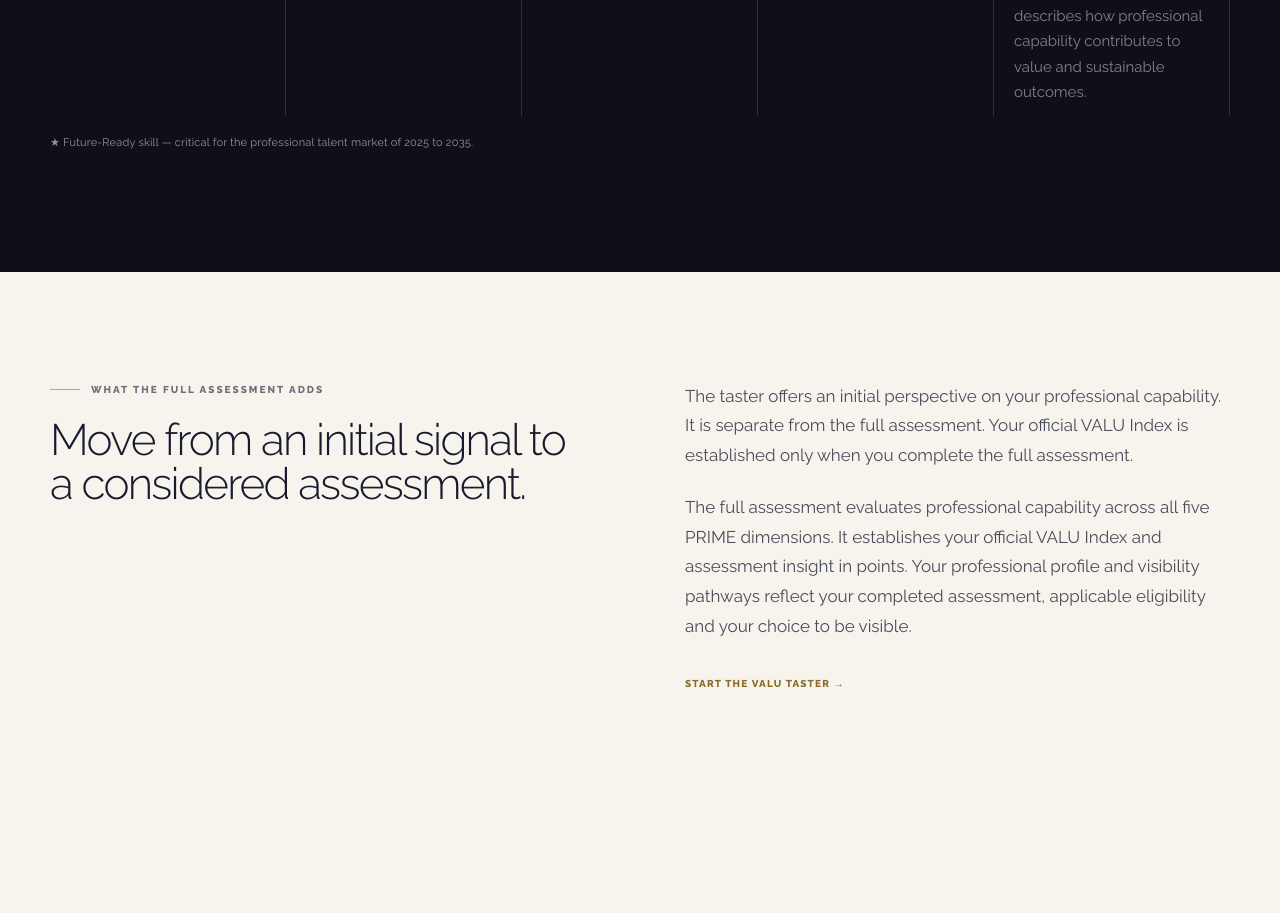
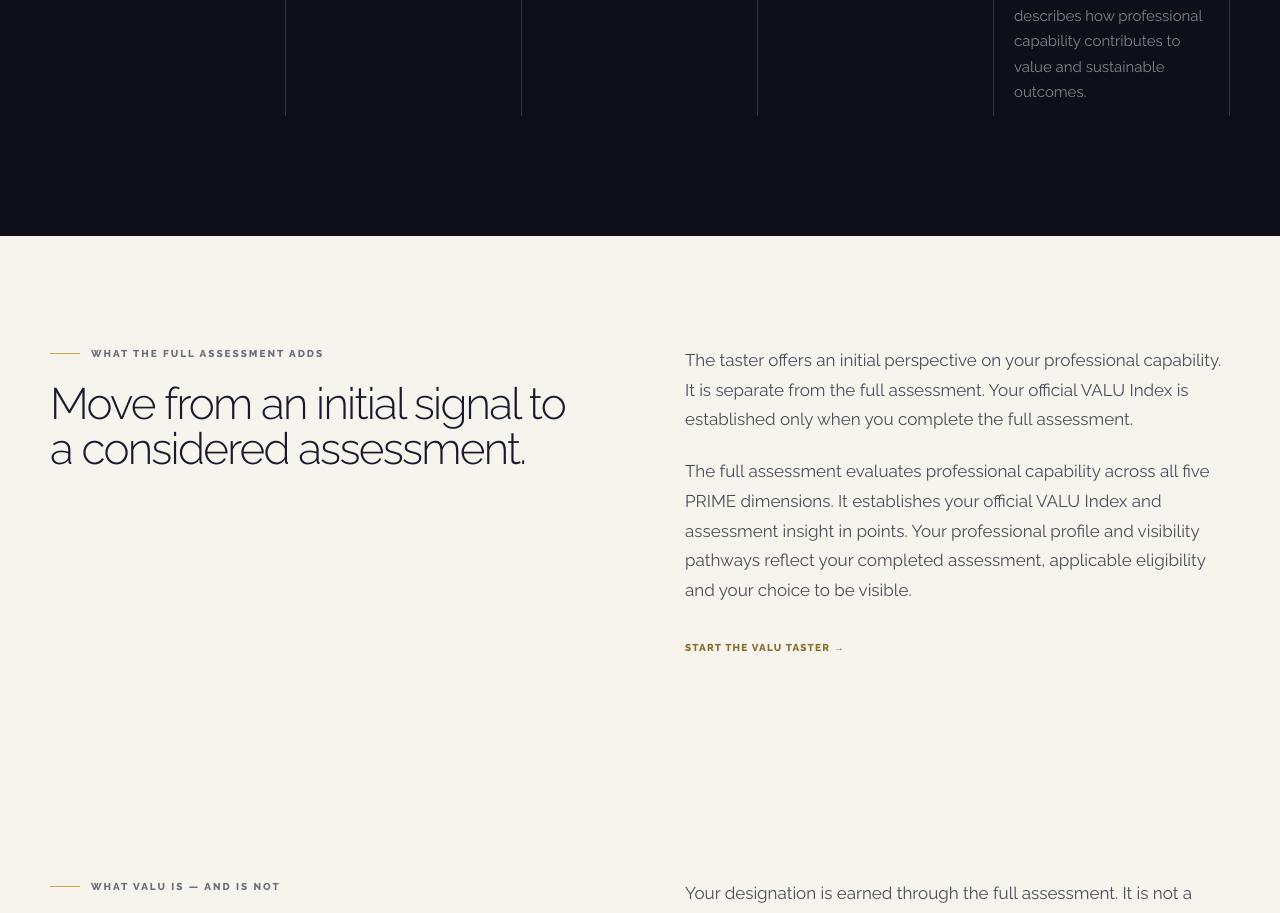
Before and after one commit to riverwayse-sudo/valoria-site, a Next.js app: page /valu in a window 1280 px wide. Shown: the part 2580-3493 px from the top of the page. Built offline with nearby package versions, Linux system fonts and the light colour scheme; no server answers.

Commit message:
Remove unsupported future-ready skill claim from public VALU page

```diff
--- a/src/app/valu/page.jsx
+++ b/src/app/valu/page.jsx
@@ -50,7 +50,6 @@ export default function ValuPage() {
         <div className="valu-wrap">
           <div className="valu-prime-head"><div><div className="valu-kicker"><span /> THE PRIME FRAMEWORK</div><h2>Five dimensions.<br /><em>One professional picture.</em></h2></div><p>PRIME provides the framework through which Valoria interprets professional readiness, capability and development.</p></div>
           <div className="valu-dimensions">{dimensions.map((cluster) => <article key={cluster.letter}><div className="valu-letter">{cluster.letter}</div><h3>{cluster.name}</h3><p>{cluster.letter === 'E' ? 'How you create. Enterprise describes how professional capability contributes to value and sustainable outcomes.' : cluster.subtitle}</p></article>)}</div>
-          <p className="valu-future-note">★ Future-Ready skill — critical for the professional talent market of 2025 to 2035.</p>
         </div>
       </section>
 
```
